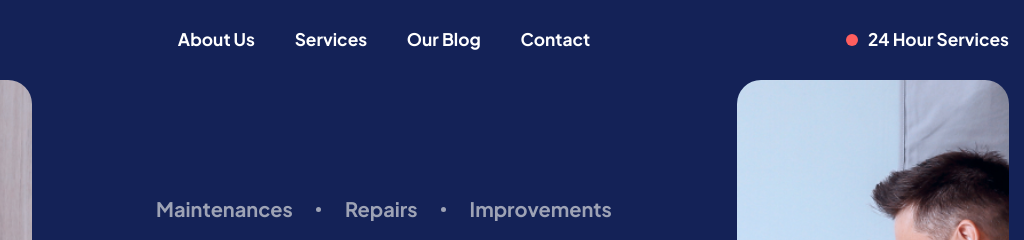
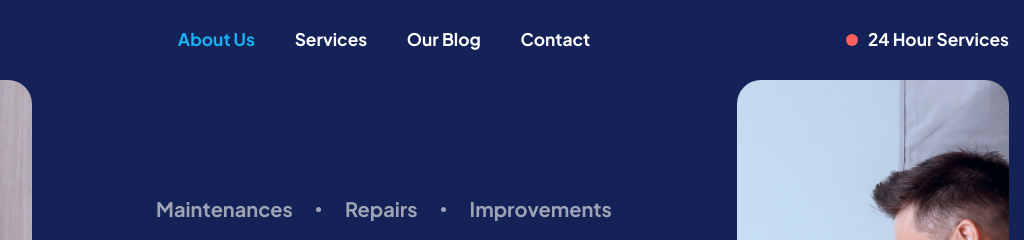
Before and after one commit to KharchenkoSerhii/Home-services, a plain HTML site: page index.html in a window 1280 px wide. Shown: the top 240 px of the page, 256-1280 px from the left. Drawn offline with Linux system fonts and the light colour scheme.

Commit message:
end anchor

```diff
--- a/js/script.js
+++ b/js/script.js
@@ -35,20 +35,8 @@ burger.addEventListener('click', function (event){
 
 // ==================================================================
 // anchors===========================================================
-// const anchors = document.querySelectorAll('a[href*="#"]');
-
-// for (let anchor of anchors) {
-// 	anchor.addEventListener("click", function (event) {
-// 		event.preventDefault();
-// 		const blockID = anchor.getAttribute('href');
-// 		document.querySelector(blockID).scrollIntoView({
-// 			behavior: "smooth",
-// 			block: "start",
-// 		});
-// 	});
-// }
-// ---------------------=========-----------------===============
-
+// ----------------
+// Плавная прокрутка
 const anchors = document.querySelectorAll('a[href*="#"]');
 const headerHeight = document.querySelector('.header').offsetHeight;
 
@@ -68,5 +56,30 @@ for (let anchor of anchors) {
 		}
 	});
 }
+
+// -----------------------
+//  Этот код обрабатывает событие прокрутки страницы и устанавливает активный класс для ссылки в навигации (.header nav a), соответствующей текущему разделу на странице.
+window.addEventListener('scroll', function () {
+	let sections = document.querySelectorAll('section[id]');
+	let scrollPosition = window.scrollY;
+
+	sections.forEach(function (section) {
+		let id = section.getAttribute('id');
+		let sectionTop = section.offsetTop - headerHeight - 1;
+
+		if (sectionTop < scrollPosition) {
+			let navLink = document.querySelector('.header nav a[href="#' + id + '"]');
+			if (navLink) {
+				// Remove 'active' class from all links in .header
+				document.querySelectorAll('.header a').forEach(function (link) {
+					link.classList.remove('active');
+				});
+
+				// Add 'active' class to the current link
+				navLink.classList.add('active');
+			}
+		}
+	});
+});
 // anchors===========================================================
 // ==================================================================
--- a/scss/style.scss
+++ b/scss/style.scss
@@ -343,6 +343,11 @@ body {
 			}
 		}
 	}
+}
+
+.header nav a.active{
+	color: $bgColorLite;
+	// transition: all 0.3s ease 0s;
 }
 
 .burger-menu {
```
Also changed, not shown: css/style.css.
